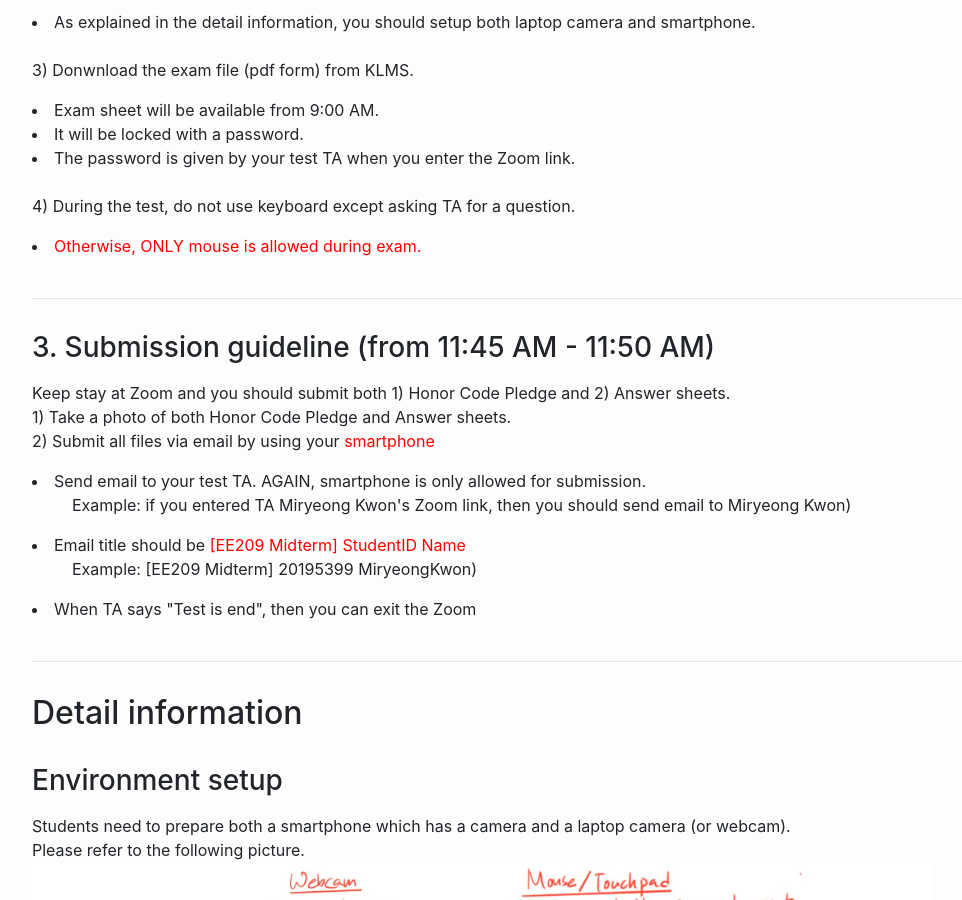
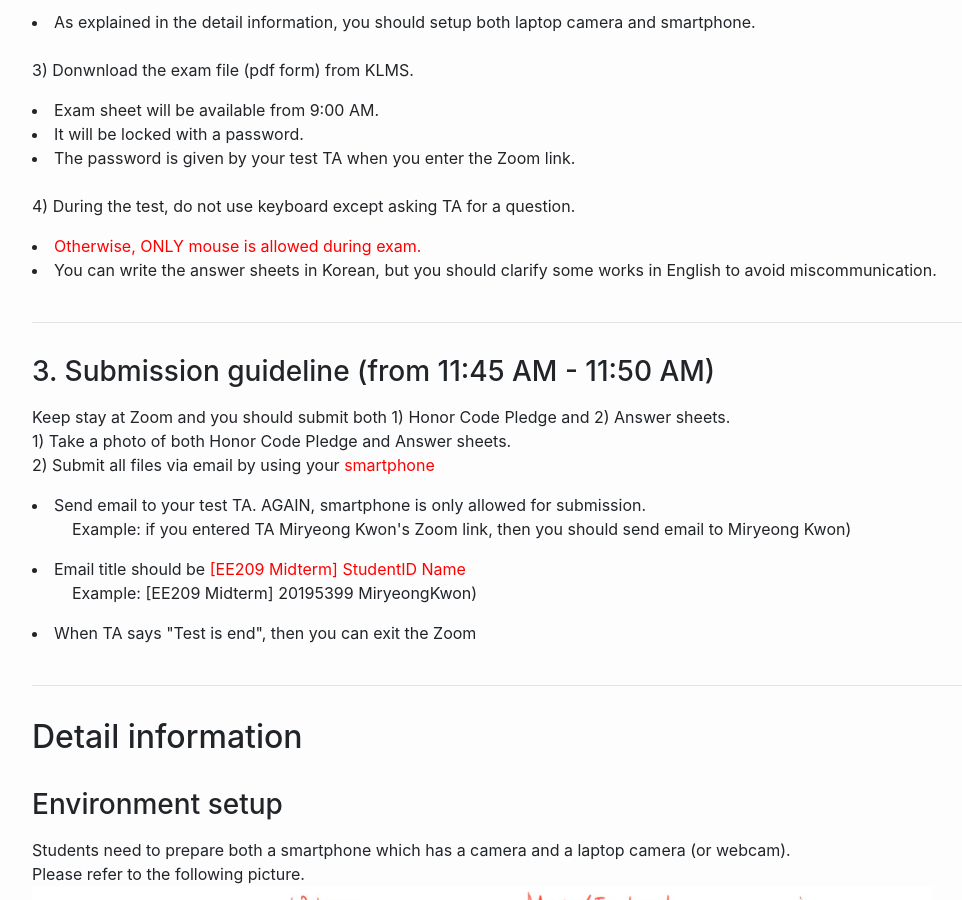
Before and after one commit to ee209-2020-fall/ee209-2020-fall, a Jekyll site: the page built from midterm.md, in a window 1280 px wide and 900 px high, scrolled down 980 px. Shown: the whole window, without its empty margins (53-1015 px from the left). Built offline with Jekyll 4.4.1, drawn with Linux system fonts in a browser that asks for light colours.

Commit message:
answer sheet

```diff
--- a/midterm.md
+++ b/midterm.md
@@ -40,6 +40,7 @@ NOTE) All exam procedure will be <font color="#FF0000">recorded</font> through T
    <br>
 4) During the test, do not use keyboard except asking TA for a question.
    <li><font color="#FF0000">Otherwise, ONLY mouse is allowed during exam.</font></li>
+   <li>You can write the answer sheets in Korean, but you should clarify some works in English to avoid miscommunication.</li>
 
 <br>
 <hr>
```
